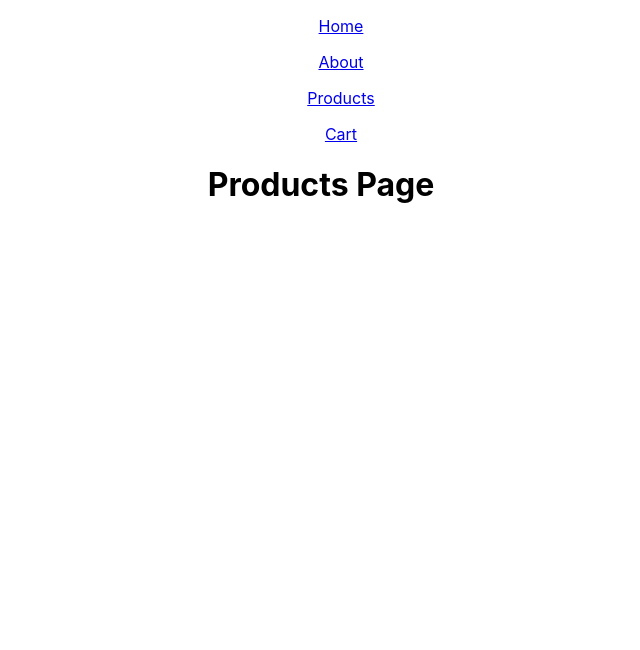
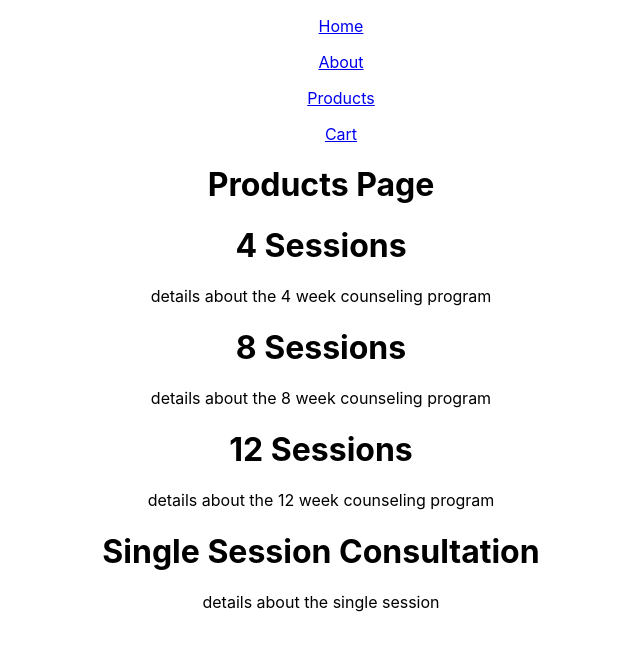
Before and after one commit to connorwarme/shopping-cart, a React (Create React App) app: page /products in a window 1280 px wide. Shown: the top 650 px of the page, without its empty margins (319-959 px from the left). Built offline with nearby package versions, Linux system fonts and the light colour scheme.

Commit message:
Build basic product page (Products), use new component ProdCard

```diff
--- a/package.json
+++ b/package.json
@@ -10,6 +10,7 @@
     "react-dom": "^18.2.0",
     "react-router-dom": "^6.5.0",
     "react-scripts": "5.0.1",
+    "uuid": "^9.0.0",
     "web-vitals": "^2.1.4"
   },
   "scripts": {
--- a/src/components/Content.js
+++ b/src/components/Content.js
@@ -1,17 +1,23 @@
+import { v4 as uuidv4 } from 'uuid';
+
 const content = [
     {
+        id: uuidv4(),
         title: "4 Sessions",
         about: "details about the 4 week counseling program",
     },
     {
+        id: uuidv4(),
         title: "8 Sessions",
         about: "details about the 8 week counseling program",
     },
     {
+        id: uuidv4(),
         title: "12 Sessions",
         about: "details about the 12 week counseling program",
     },
     {
+        id: uuidv4(),
         title: "Single Session Consultation",
         about: "details about the single session",
     }
--- /dev/null
+++ b/src/components/ProdCard.js
@@ -0,0 +1,12 @@
+import React from "react";
+
+const ProdCard = ({ data }) => {
+    return (
+        <div className="product-card">
+            <h1>{data.title}</h1>
+            <p>{data.about}</p>
+        </div>
+    )
+}
+
+export default ProdCard;
--- a/src/components/Products.js
+++ b/src/components/Products.js
@@ -1,9 +1,18 @@
 import React from "react";
+import Product from "./Product";
+import ProdCard from "./ProdCard";
+import content from "./Content";
 
 const Products = () => {
+
     return (
         <div className="products">
             <h1>Products Page</h1>
+            <div className="products-container">
+                {content.map(item => {
+                    return <ProdCard key={item.id} data={item} />
+                })}
+            </div>
         </div>
     )
 }
```
Also changed, not shown: 1 other file (tests, documents, lock files or other folders).
